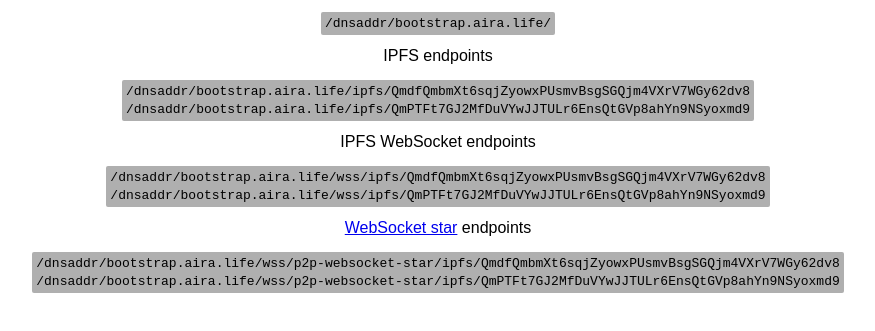
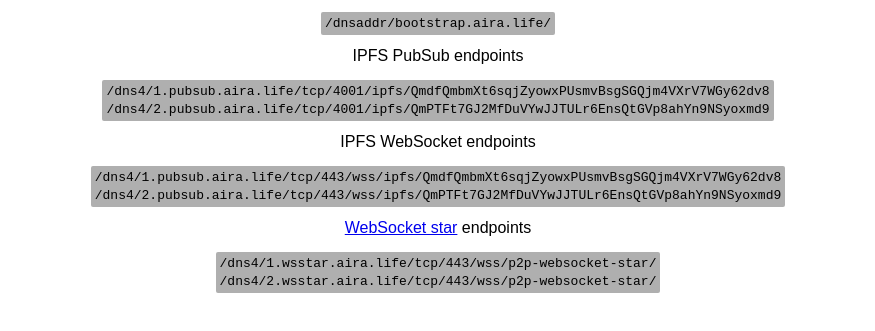
Before and after one commit to airalab/bootstrap-aira-life, a plain HTML site: page index.html in a window 1280 px wide. Shown: the part 259-590 px from the top of the page, without its empty margins (202-1077 px from the left). Drawn offline with Linux system fonts and the light colour scheme.

Commit message:
Updated endpoints info

```diff
--- a/index.html
+++ b/index.html
@@ -29,20 +29,20 @@
 
     <div id="addr"><tt>/dnsaddr/bootstrap.aira.life/</tt></div>
 
-    <p>IPFS endpoints</p>
+    <p>IPFS PubSub endpoints</p>
 
-    <div id="addr"><tt>/dnsaddr/bootstrap.aira.life/ipfs/QmdfQmbmXt6sqjZyowxPUsmvBsgSGQjm4VXrV7WGy62dv8</tt></div>
-    <div id="addr"><tt>/dnsaddr/bootstrap.aira.life/ipfs/QmPTFt7GJ2MfDuVYwJJTULr6EnsQtGVp8ahYn9NSyoxmd9</tt></div>
+    <div id="addr"><tt>/dns4/1.pubsub.aira.life/tcp/4001/ipfs/QmdfQmbmXt6sqjZyowxPUsmvBsgSGQjm4VXrV7WGy62dv8</tt></div>
+    <div id="addr"><tt>/dns4/2.pubsub.aira.life/tcp/4001/ipfs/QmPTFt7GJ2MfDuVYwJJTULr6EnsQtGVp8ahYn9NSyoxmd9</tt></div>
 
     <p>IPFS WebSocket endpoints</p>
 
-    <div id="addr"><tt>/dnsaddr/bootstrap.aira.life/wss/ipfs/QmdfQmbmXt6sqjZyowxPUsmvBsgSGQjm4VXrV7WGy62dv8</tt></div>
-    <div id="addr"><tt>/dnsaddr/bootstrap.aira.life/wss/ipfs/QmPTFt7GJ2MfDuVYwJJTULr6EnsQtGVp8ahYn9NSyoxmd9</tt></div>
+    <div id="addr"><tt>/dns4/1.pubsub.aira.life/tcp/443/wss/ipfs/QmdfQmbmXt6sqjZyowxPUsmvBsgSGQjm4VXrV7WGy62dv8</tt></div>
+    <div id="addr"><tt>/dns4/2.pubsub.aira.life/tcp/443/wss/ipfs/QmPTFt7GJ2MfDuVYwJJTULr6EnsQtGVp8ahYn9NSyoxmd9</tt></div>
 
     <p><a href="https://github.com/libp2p/js-libp2p-websocket-star">WebSocket star</a> endpoints</p>
 
-    <div id="addr"><tt>/dnsaddr/bootstrap.aira.life/wss/p2p-websocket-star/ipfs/QmdfQmbmXt6sqjZyowxPUsmvBsgSGQjm4VXrV7WGy62dv8</tt></div>
-    <div id="addr"><tt>/dnsaddr/bootstrap.aira.life/wss/p2p-websocket-star/ipfs/QmPTFt7GJ2MfDuVYwJJTULr6EnsQtGVp8ahYn9NSyoxmd9</tt></div>
+    <div id="addr"><tt>/dns4/1.wsstar.aira.life/tcp/443/wss/p2p-websocket-star/</tt></div>
+    <div id="addr"><tt>/dns4/2.wsstar.aira.life/tcp/443/wss/p2p-websocket-star/</tt></div>
 
   </center>
 </body>
```
